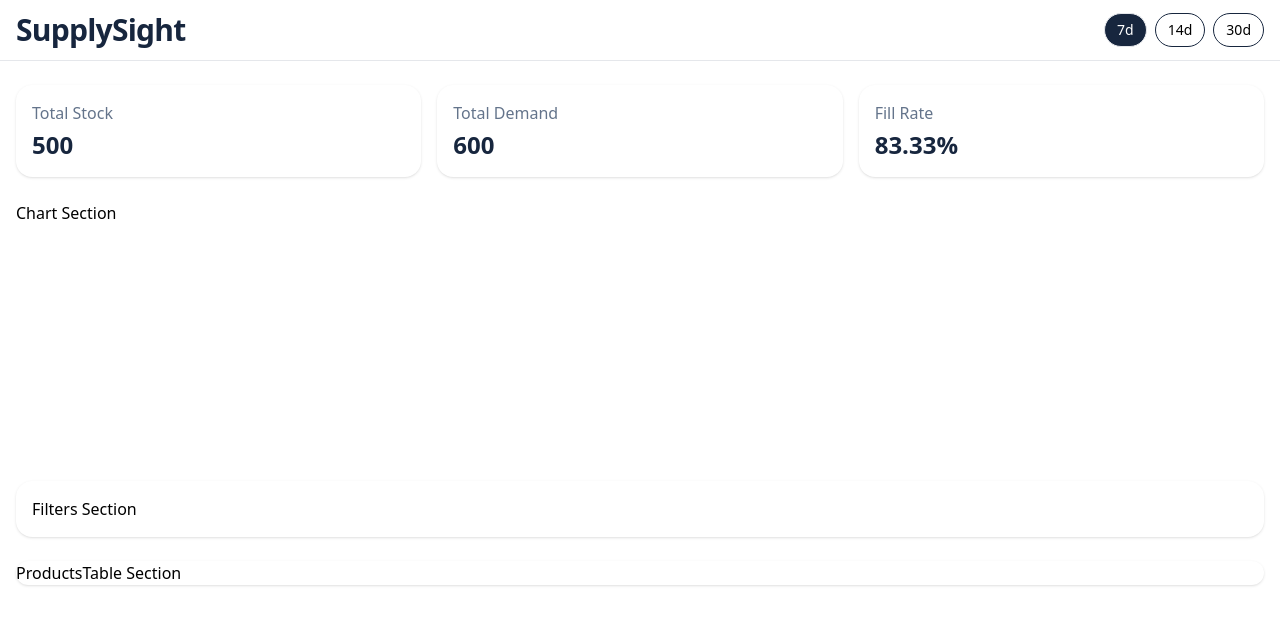
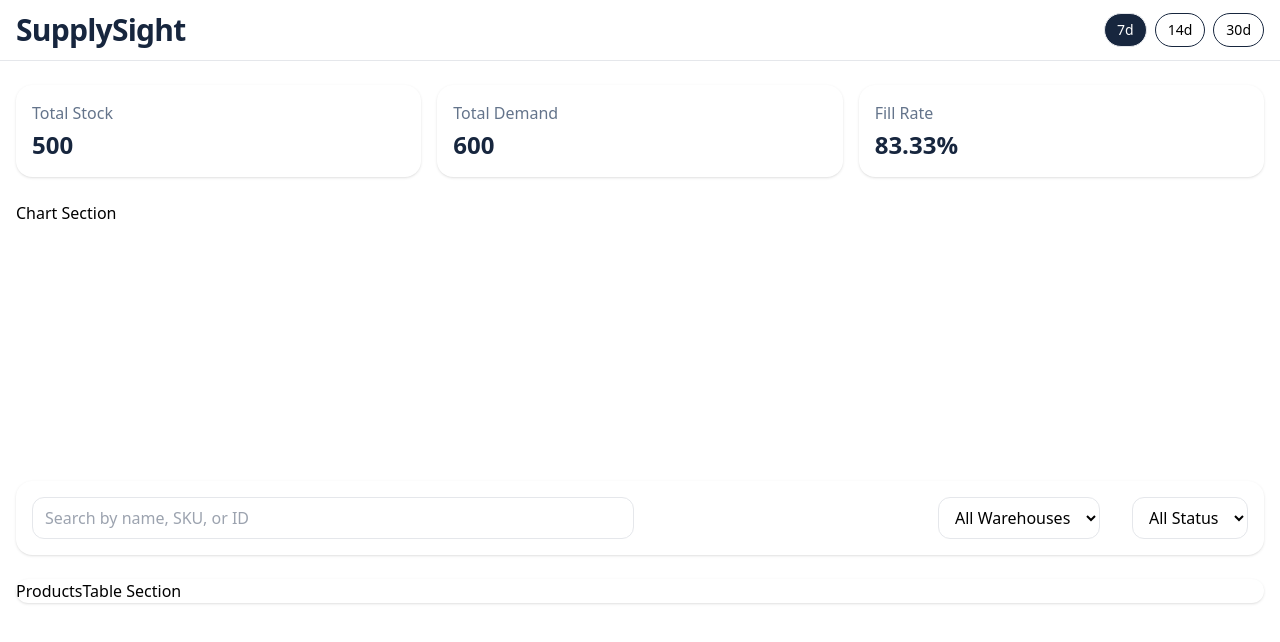
Before and after one commit to guptamayank9827/supply-sight-dashboard, a React (Vite) app in the folder client/: page / in a window 1280 px wide. Shown: the top 642 px of the page. Built offline with nearby package versions, Linux system fonts and the light colour scheme.

Commit message:
added Filters component

```diff
--- a/client/src/App.tsx
+++ b/client/src/App.tsx
@@ -6,18 +6,32 @@ import TrendChart from './components/TrendChart';
 import Filters from './components/Filters';
 import ProductsTable from './components/ProductsTable';
 
+import {StatusType} from './types/types';
+
 const DEFAULT_RANGE = 7;
 
 // Dummy Data
-const KPIS = {
+const DUMMY_KPIS = {
   totalStock: 500,
   totalDemand: 600,
   fillRate: 5/6
 };
 
+const DUMMY_WAREHOUSES = [
+  "BLR-A",
+  "DEL-B",
+  "PNQ-C"
+];
+
 function App() {
   // state
   const [range, setRange] = useState<number>(DEFAULT_RANGE);
+  const [search, setSearch] = useState<string>('');
+  const [warehouse, setWarehouse] = useState<string>('');
+  const [status, setStatus] = useState<StatusType | ''>('');
+
+  const kpis = DUMMY_KPIS;
+  const warehouses = DUMMY_WAREHOUSES;
 
   return(
     <div className="min-h-screen">
@@ -26,13 +40,21 @@ function App() {
 
       <main className="max-w-7xl mx-auto px-4 py-6 space-y-6">
 
-        {KPIS &&
-          <KPICards totalStock={KPIS.totalStock} totalDemand={KPIS.totalDemand} fillRate={KPIS.fillRate} />
+        {kpis &&
+          <KPICards totalStock={kpis.totalStock} totalDemand={kpis.totalDemand} fillRate={kpis.fillRate} />
         }
 
         <TrendChart />
 
-        <Filters />
+        <Filters
+          search={search}
+          warehouse={warehouse}
+          status={status}
+          warehouses={warehouses}
+          setSearch={setSearch}
+          setWarehouse={setWarehouse}
+          setStatus={setStatus}
+        />
 
         <ProductsTable />
 
--- a/client/src/components/Filters.tsx
+++ b/client/src/components/Filters.tsx
@@ -1,7 +1,57 @@
-export default function Filters() {
+import { StatusType } from '../types/types';
+
+type FilterProps = {
+  search: string;
+  warehouse: string;
+  status: StatusType | '';
+  warehouses: string[];
+  setSearch: (v: string) => void;
+  setWarehouse: (v: string) => void;
+  setStatus: (v: StatusType | '') => void;
+};
+
+const STATUSES = [
+  {label:"All Status", value:""},
+  {label:"Healthy", value:"HEALTHY"},
+  {label:"Low", value:"LOW"},
+  {label:"Critical", value:"CRITICAL"}
+];
+
+export default function Filters(props:FilterProps) {
+  const { search, warehouse, status, warehouses } = props;
+
   return (
     <div className="bg-white rounded-2xl p-4 shadow flex flex-col md:flex-row gap-3 md:items-center md:justify-between">
-      Filters Section
+
+      <input
+        value={search}
+        onChange={(e) => props.setSearch(e.target.value)}
+        placeholder="Search by name, SKU, or ID"
+        className="w-full md:w-1/2 border rounded-xl px-3 py-2 text-brandBlue focus:outline-none focus:ring-2 focus:ring-slate-400"
+      />
+
+      <div className="flex w-full md:w-1/2 gap-8 md:justify-end">
+        <select
+          value={warehouse}
+          onChange={(e) => props.setWarehouse(e.target.value)}
+          className="border rounded-xl px-3 py-2 bg-white cursor-pointer"
+        >
+          <option value="">All Warehouses</option>
+          {warehouses.map(warehouse => (
+            <option key={warehouse} value={warehouse}>{warehouse}</option>
+          ))}
+        </select>
+        <select
+          value={status}
+          onChange={(e) => props.setStatus(e.target.value as StatusType | '')}
+          className="border rounded-xl px-3 py-2 bg-white cursor-pointer"
+        >
+          {STATUSES.map(status => (
+            <option value={status.value}>{status.label}</option>
+          ))}
+        </select>
+      </div>
+
     </div>
   );
 }
--- /dev/null
+++ b/client/src/types/types.ts
@@ -0,0 +1 @@
+export type StatusType = 'HEALTHY' | 'LOW' | 'CRITICAL';
```
